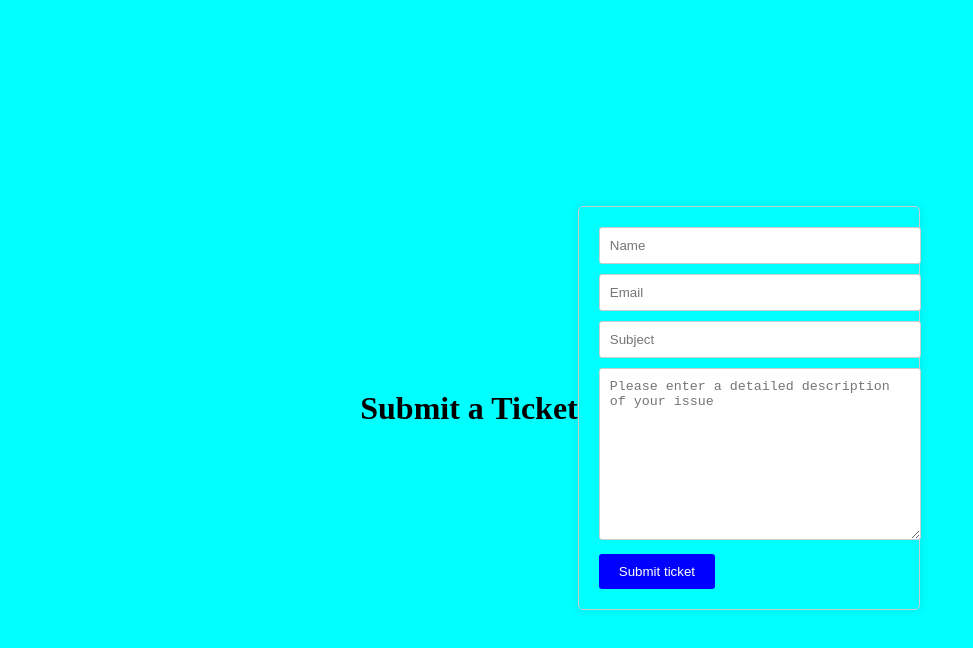
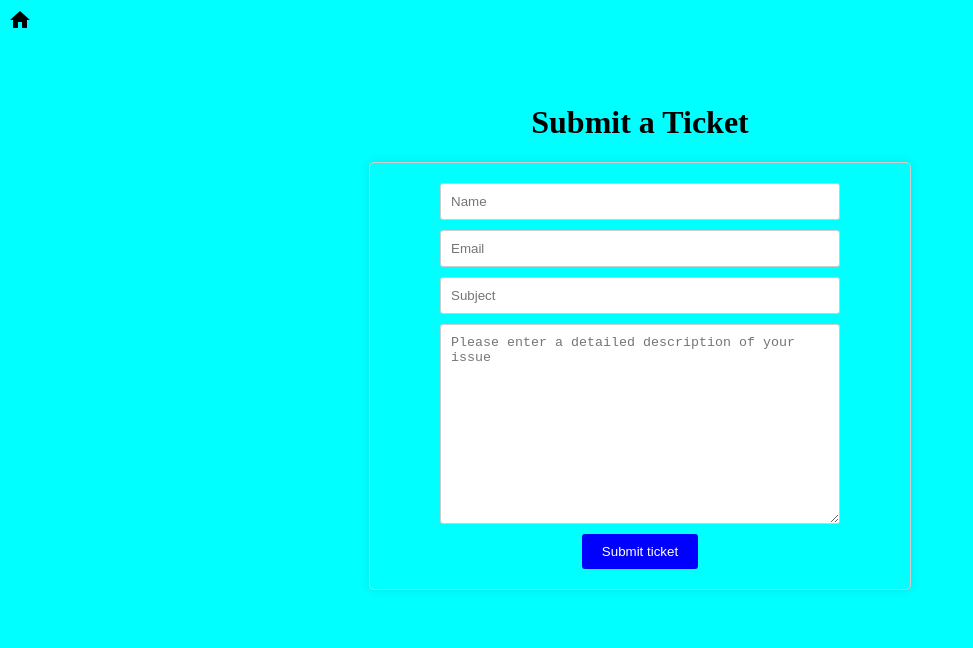
Before and after one commit to rananhui/help-desk, a React (Create React App) app in the folder client/: page /#/create-ticket in a window 1280 px wide. Shown: the top 648 px of the page, without its empty margins (0-973 px from the left). Built offline with nearby package versions, Linux system fonts and the light colour scheme.

Commit message:
final mvp

```diff
--- a/client/src/App.jsx
+++ b/client/src/App.jsx
@@ -1,12 +1,16 @@
 import React from 'react';
 import { Route, Routes } from 'react-router-dom'
+import { Link } from 'react-router-dom';
+import HomeIcon from '@mui/icons-material/Home'
 import LandingPage from './components/LandingPage'
 import TicketPage from './components/TicketPage'
 import AdminPage from './components/AdminPage'
 
+
 function App() {
   return (
     <div>
+      <Link to='/' style={{ color: 'black' }} ><HomeIcon></HomeIcon></Link>
       <Routes>
         <Route exact path="/" element={<LandingPage/>}/>
         <Route exact path="/create-ticket" element={<TicketPage/>}/>
--- a/client/src/components/AdminPage.jsx
+++ b/client/src/components/AdminPage.jsx
@@ -95,7 +95,7 @@ const AdminPage = () => {
 
     return (
         <div className="admin-container">
-            <h1>Admin Page</h1>
+            <h1>Admin Panel</h1>
             {tickets.map(ticket => (
                 <Accordion key={ticket.ticketId} className="ticket-accordion">
                   <AccordionSummary expandIcon={<ExpandMoreIcon />} className="accordion-header">
--- a/client/src/components/TicketPage.jsx
+++ b/client/src/components/TicketPage.jsx
@@ -39,6 +39,7 @@ const TicketPage = () => {
         .catch((err) => { console.log('An error has occurred: ', err)})
     }
     return (
+
         <div className="ticket-container">
             <h1>Submit a Ticket</h1>
             <form className="ticket-form" onSubmit={handleSubmit}>
@@ -62,11 +63,12 @@ const TicketPage = () => {
                  onChange={handleChange}/>
                 <textarea
                  name="description"
+                 className="ticket-textarea"
                  placeholder="Please enter a detailed description of your issue"
                  value={ticket.description}
                  onChange={handleChange}
                  rows="10"
-                 cols="500"/>
+                 cols="50"/>
                 <button type="submit">Submit ticket</button>
             </form>
         </div>
--- a/client/src/styles/AdminPage.css
+++ b/client/src/styles/AdminPage.css
@@ -56,3 +56,8 @@
     gap: 10px;
     max-width: 80%;
   }
+
+
+  h1 {
+    text-align: center;
+  }
--- a/client/src/styles/TicketPage.css
+++ b/client/src/styles/TicketPage.css
@@ -1,24 +1,43 @@
 .ticket-container {
     display: flex;
+    flex-direction: column;
     justify-content: center;
     align-items: center;
-    height: 100vh;
+    height: 75vh;
 }
 
 .ticket-form {
-    width: 300px;
+    width: 500px;
     padding: 20px;
     border: 1px solid #ccc;
     border-radius: 5px;
     box-shadow: 0px 0px 10px rgba(0, 0, 0, 0.1);
+    display:flex;
+    flex-direction: column;
+    align-items: center;
 }
-input, textarea{
+input{
+    width: 80%;
+    padding: 10px;
+    margin-bottom: 10px;
+    border: 1px solid #ccc;
+    border-radius: 3px;
+    max-width: 80%;
+    box-sizing: border-box;
+}
+
+
+.ticket-textarea {
     width: 100%;
     padding: 10px;
     margin-bottom: 10px;
     border: 1px solid #ccc;
     border-radius: 3px;
+    max-width: 80%;
+    box-sizing: border-box;
+    height: 200px;
 }
+
 
 button {
     background-color: blue;
```
